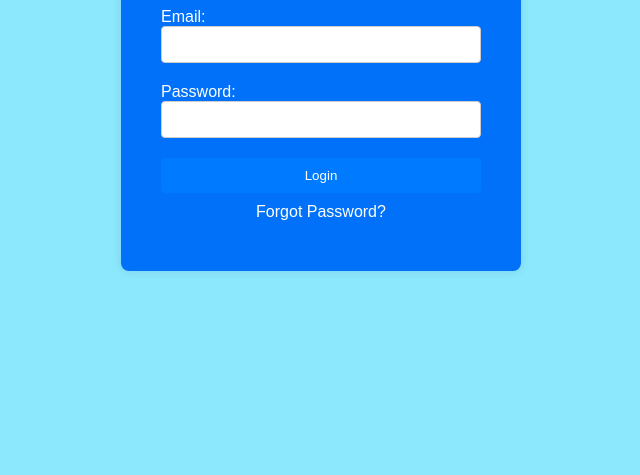
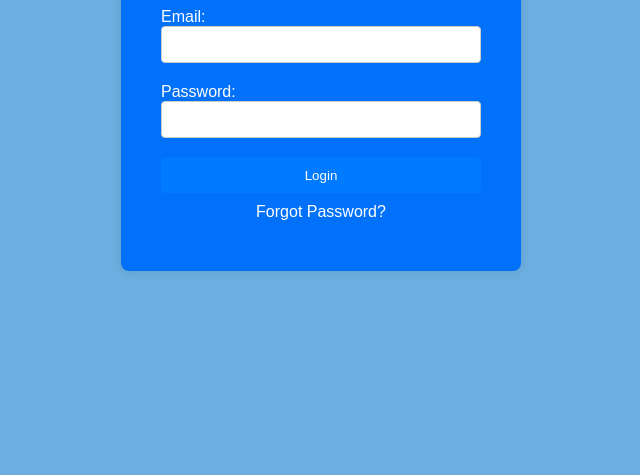
Before and after one commit to RyzyO/code-nelson, a plain HTML site: page login.html in a window 1280 px wide. Shown: the part 325-800 px from the top of the page, without its empty margins (319-959 px from the left). Drawn offline with Linux system fonts and the light colour scheme.

Commit message:
Update login.html

```diff
--- a/login.html
+++ b/login.html
@@ -21,7 +21,7 @@
         /* Body styles */
         body {
             font-family: Arial, sans-serif;
-            background-color: #8ce8fd
+            background-color: #6caedf
 ;
             display: flex;
             justify-content: center;
```
